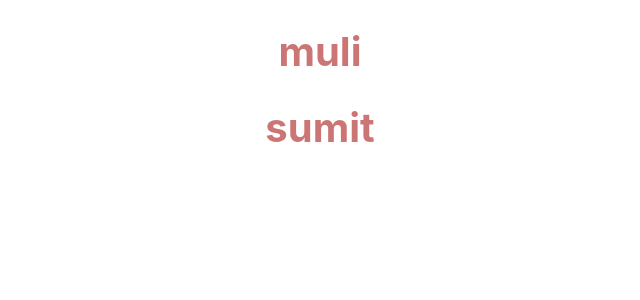
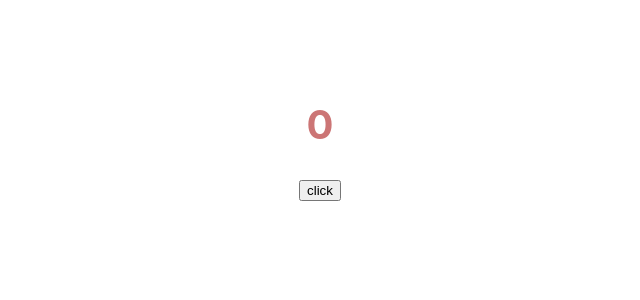
Before and after one commit to saurabhkumar5/ReactJs, a React (Create React App) app: page / in a window 1280 px wide. Shown: the top 300 px of the page, without its empty margins (320-960 px from the left). Built offline with nearby package versions, Linux system fonts and the light colour scheme.

Commit message:
UseEffect react

```diff
--- a/src/App.css
+++ b/src/App.css
@@ -2,6 +2,7 @@
   text-align: center;
   color: rgb(204, 117, 117);
   font-size: 20px;
+  margin-top: 100px;
 
 }
 .btn{
--- a/src/App.js
+++ b/src/App.js
@@ -1,9 +1,9 @@
 import './App.css'
-import ShortCircuit from './components/ShortCircuit'
+import UseEffect from './components/useEffect/UseEffect'
 const App = () => {
   return (
     <div className='App'>
-     <ShortCircuit/>
+     <UseEffect/>
     </div>
   )
 }
--- /dev/null
+++ b/src/components/useEffect/UseEffect.js
@@ -0,0 +1,24 @@
+import React, { useEffect,useState } from 'react'
+
+const UseEffect = () => {
+
+    const [count, setSount] = useState(0)
+
+    // const lick = ()=>{  //es function ko direct button me onClick me likh sakte h
+    //     setSount(count+1);
+    // }
+
+
+    useEffect(()=>{
+        document.title = `Chats (${count})`
+    });
+    console.log('sumit');
+  return (
+    <div>
+        <h1>{count}</h1>
+        <button onClick={()=>setSount(count+1)}>click</button>
+    </div>
+  )
+}
+
+export default UseEffect
```
Also changed, not shown: src/components/forms/BasicForm.js (added, +14 -0 lines).
